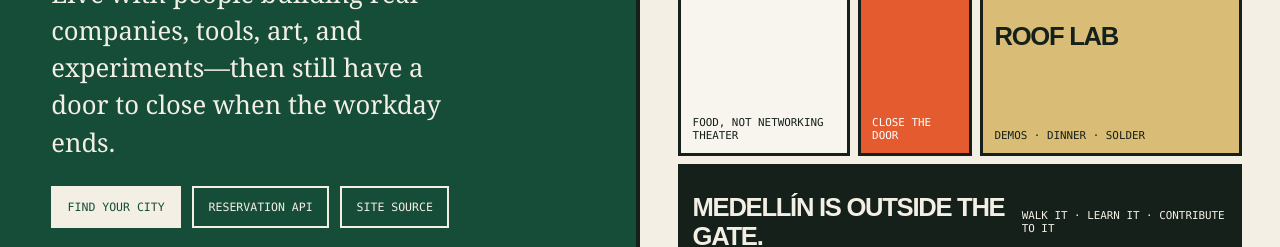
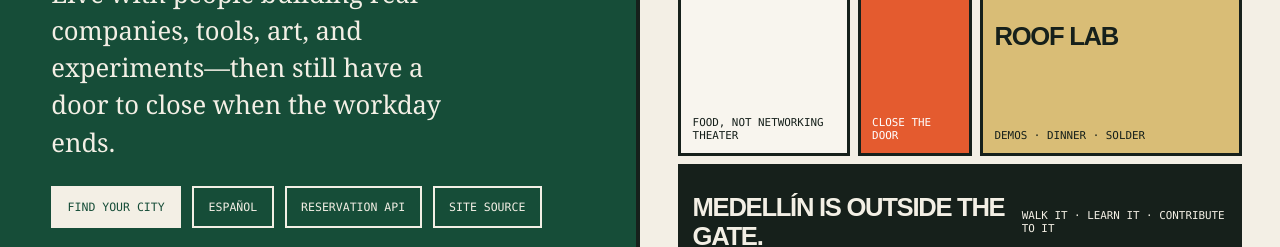
Before and after one commit to hacker-house-medellin/hacker-house-medellin.github.io, an Astro site: page / in a window 1280 px wide. Shown: the part 559-806 px from the top of the page. Built offline with nearby package versions, Linux system fonts and the light colour scheme; Astro itself is replaced by a stand-in of ours.

Commit message:
feat(site): add Spanish-language entry point link

```diff
--- a/src/pages/index.astro
+++ b/src/pages/index.astro
@@ -8,6 +8,7 @@
     <meta name="color-scheme" content="light dark" />
     <link rel="icon" href="/favicon.svg" type="image/svg+xml" />
     <link rel="canonical" href="https://hacker-house-medellin.github.io/" />
+    <link rel="alternate" hreflang="es-CO" href="https://hacker-house-medellin.github.io/es/" />
     <meta property="og:title" content="Hacker House Medellín — A house that ships" />
     <meta property="og:description" content="Entrepreneur-focused coliving, coworking, and community operations in Medellín, Colombia." />
     <meta property="og:type" content="website" />
@@ -51,7 +52,7 @@ footer{background:var(--ink);color:var(--chalk);padding:1rem clamp(1rem,3vw,3rem
 
     <header class="fleet-nav-enhanced"><span class="house-mark" aria-hidden="true"></span><a class="brand" href="#top">Hacker House <span class="city">Medellín</span></a><nav class="fleet-desktop-nav" aria-label="Primary"><a href="#house">The house</a><a href="#day">A day</a><a href="#apply">Apply</a><a href="https://github.com/hacker-house-medellin">Source</a><a href="#access">Access</a><a href="https://user.hacker-house-medellin.github.io/">Log in</a><a href="https://auth.hacker-house-medellin.github.io/">Sign up</a></nav><details class="fleet-mobile-nav"><summary>Menu</summary><nav aria-label="Mobile navigation"><a href="#apply">Apply</a><a href="#access">Access</a><a href="https://user.hacker-house-medellin.github.io/">User log in</a><a href="https://org.hacker-house-medellin.github.io/">Organization access</a><a href="https://auth.hacker-house-medellin.github.io/">Sign up</a><a href="https://github.com/hacker-house-medellin">Source</a></nav></details></header>
     <main id="content">
-      <section class="hero" id="top"><div class="hero-copy"><span class="stamp">coliving + coworking + community</span><div><h1>A house<br/>that ships.</h1><p>Live with people building real companies, tools, art, and experiments—then still have a door to close when the workday ends.</p></div><div class="actions"><a href="#apply">Find your city</a><a href="https://github.com/hacker-house-medellin/hhm-api">Reservation API</a><a href="https://github.com/hacker-house-medellin/hacker-house-medellin.github.io">Site source</a></div></div>
+      <section class="hero" id="top"><div class="hero-copy"><span class="stamp">coliving + coworking + community</span><div><h1>A house<br/>that ships.</h1><p>Live with people building real companies, tools, art, and experiments—then still have a door to close when the workday ends.</p></div><div class="actions"><a href="#apply">Find your city</a><a href="/es/" hreflang="es-CO" lang="es">Español</a><a href="https://github.com/hacker-house-medellin/hhm-api">Reservation API</a><a href="https://github.com/hacker-house-medellin/hacker-house-medellin.github.io">Site source</a></div></div>
         <div class="plan" id="house" aria-label="Illustrative house floor plan"><div class="room r1"><small>01 / street side</small><strong>Long table</strong><span>heads-down work</span></div><div class="room r2"><small>02 / courtyard</small><strong>Quiet rooms</strong><span>sleep is infrastructure</span></div><div class="room r3"><small>03 / shared</small><strong>Kitchen</strong><span>food, not networking theater</span></div><div class="room r4"><small>04</small><strong>Call<br/>booth</strong><span>close the door</span></div><div class="room r5"><small>05 / open air</small><strong>Roof lab</strong><span>demos · dinner · solder</span></div><div class="room r6"><strong>Medellín is outside the gate.</strong><span>walk it · learn it · contribute to it</span></div></div></section>
       <section class="board" id="day"><div class="day"><h2>Tuesday<br/>on the wall.</h2><ol class="schedule"><li><time>07:30</time><span>Quiet coffee. Nobody has to pitch anything.</span></li><li><time>10:00</time><span>Deep-work block; calls stay in the booths.</span></li><li><time>13:00</time><span>Shared lunch and a practical Spanish table.</span></li><li><time>17:30</time><span>Show one unfinished thing. Ask for one useful kind of help.</span></li><li><time>20:00</time><span>Open roof session with local builders and neighbors.</span></li></ol></div><div class="operating"><h2>Run the house, not a hype reel.</h2><dl><div><dt>Stays</dt><dd>Room type, dates, status, notes, and check-in state with a clear reservation boundary.</dd></div><div><dt>Work</dt><dd>Workspace plans, quiet hours, shared spaces, and enough operational structure to protect focus.</dd></div><div><dt>Community</dt><dd>Events and introductions are opt-in, practical, and connected to the city rather than replacing it.</dd></div></dl></div></section>
 
```
